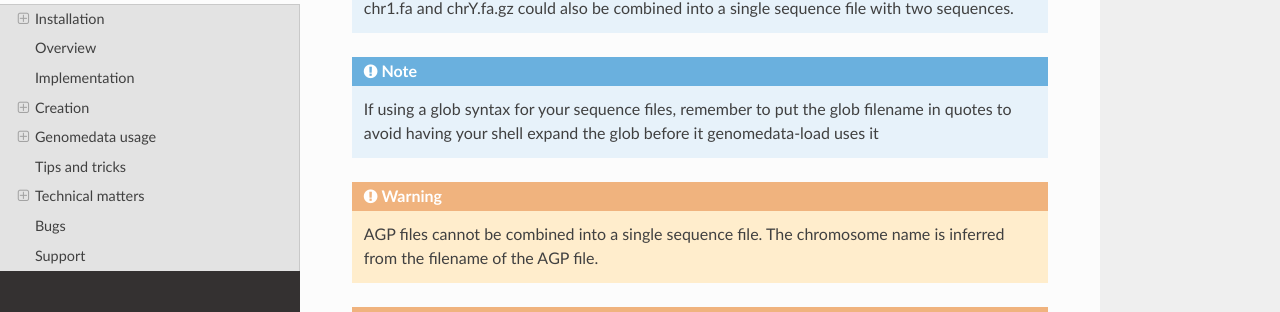
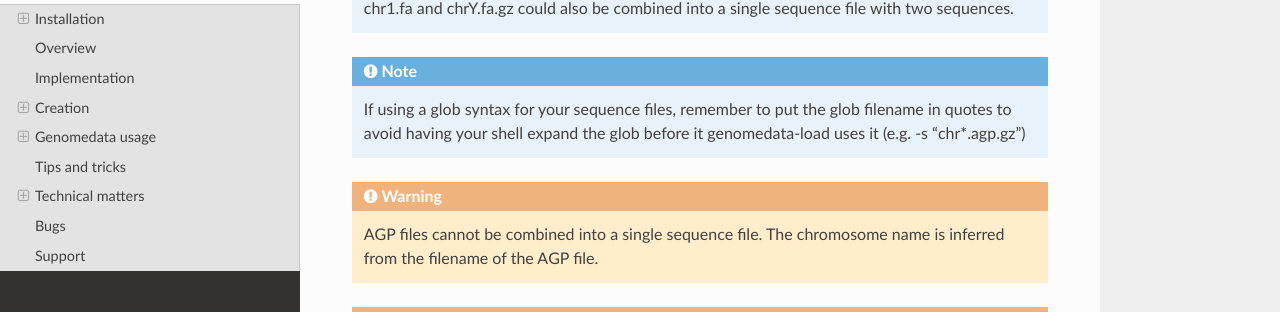
Before and after one commit to hoffmangroup/genomedata, a Sphinx documentation site: the page built from doc/genomedata.rst, in a window 1280 px wide and 900 px high, scrolled down 5681 px. Shown: the part 158-470 px from the top of the window. Built offline with Sphinx 7.4.7 and the Read the Docs theme 2.0.0, drawn with Linux system fonts in a browser that asks for light colours.

Commit message:
Update docs with shell/glob example for sequence files

```diff
--- a/doc/genomedata.rst
+++ b/doc/genomedata.rst
@@ -262,7 +262,7 @@ or the following pipeline::
           sequence file with two sequences.
 .. note:: If using a glob syntax for your sequence files, remember to put the
           glob filename in quotes to avoid having your shell expand the glob
-          before it genomedata-load uses it
+          before it genomedata-load uses it (e.g. -s "chr*.agp.gz")
 
 .. warning::
     AGP files cannot be combined into a single sequence file. The chromosome
```
